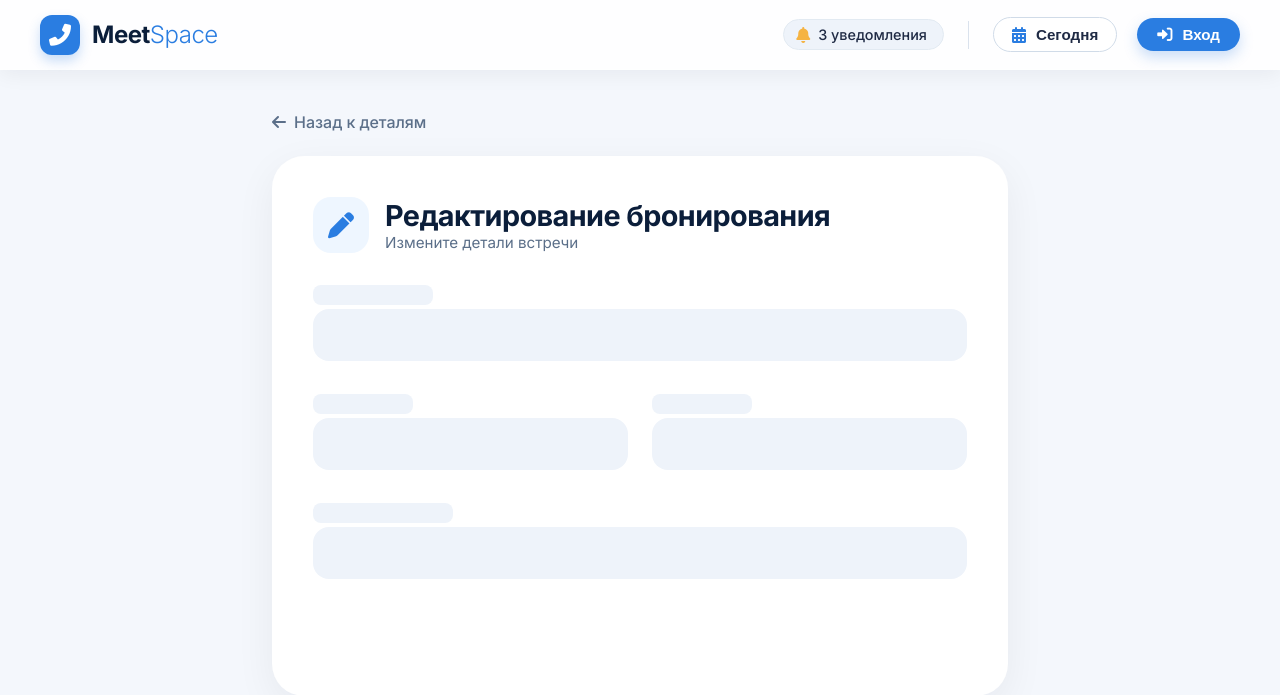
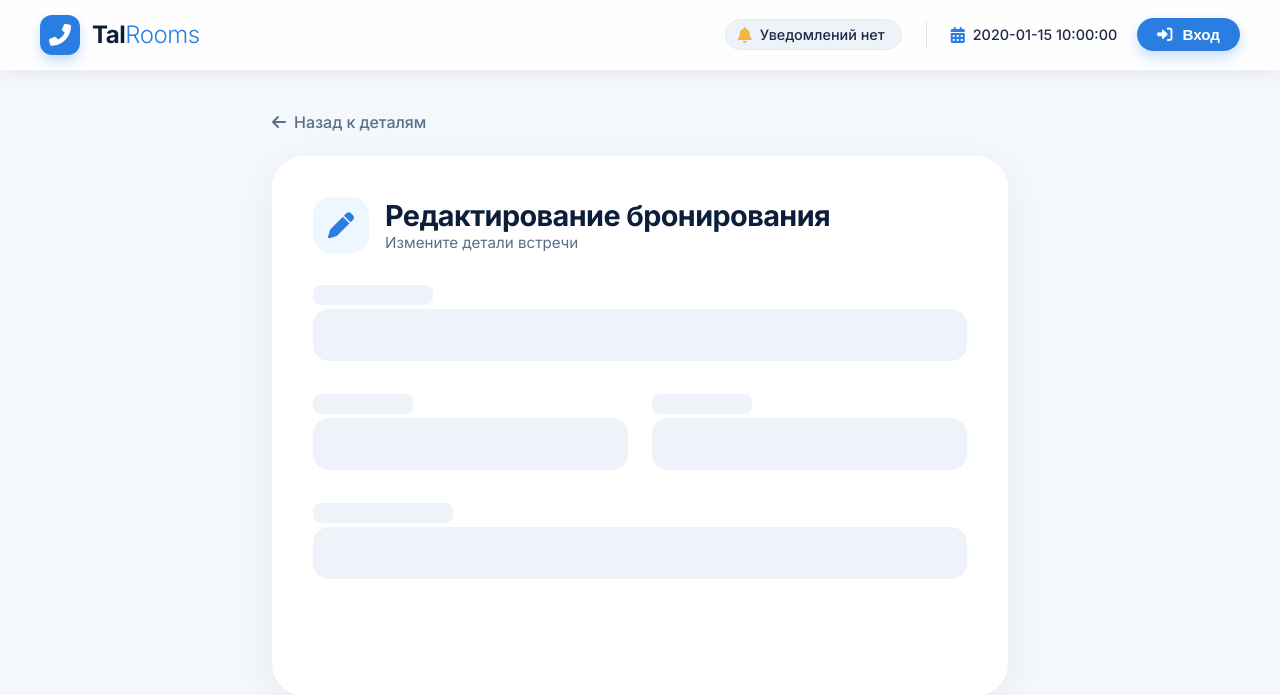
Before and after one commit to Jiikken/TalRooms, a FastAPI app: template app/frontend/templates/edit_booked_room.html in a window 1280 px wide. Shown: the top 695 px of the page. Run offline with FastAPI, Linux system fonts and the light colour scheme; the template is opened without the code that fills it: most values are stand-ins (such as "Sample title", 1, 10 or a date in 2020).

Commit message:
Правка других неисправностей

```diff
--- a/app/frontend/static/js/edit_booked_room.js
+++ b/app/frontend/static/js/edit_booked_room.js
@@ -161,3 +161,55 @@ document.addEventListener('DOMContentLoaded', () => {
   const bookingId = getBookingIdFromUrl();
   fetchBookingData(bookingId);
 });
+
+async function createAuthButton(type) {
+  authContainer.innerHTML = '';
+
+  if (type === 'login') {
+    const link = document.createElement('a');
+    link.href = '/auth/login';
+    link.style.textDecoration = 'none';
+
+    const button = document.createElement('button');
+    button.id = 'authButton';
+    button.className = 'btn-primary';
+    button.innerHTML = '<i class="fas fa-sign-in-alt"></i> Вход';
+
+    link.appendChild(button);
+    authContainer.appendChild(link);
+  } else if (type === 'profile') {
+    const link = document.createElement('a');
+
+    const userId = await fetch('/user/get/id');
+    const dataUser = await userId.json();
+
+    link.href = '/user/profile/' + dataUser.user_id;
+    link.style.textDecoration = 'none';
+
+    const button = document.createElement('button');
+    button.id = 'authButton';
+    button.className = 'btn-primary';
+    button.innerHTML = '<i class="fas fa-user-circle"></i> Личный кабинет';
+
+    link.appendChild(button);
+    authContainer.appendChild(link);
+  }
+}
+
+const authButton = document.getElementById('authButton');
+const authButtonText = document.getElementById('authButtonText');
+
+async function updateAuthButton() {
+  const response = await fetch('/user/check-auth');
+  const data = await response.json();
+
+  if (data.authenticated) {
+    createAuthButton('profile');
+  } else {
+    createAuthButton('login');
+  }
+}
+
+updateAuthButton();
+
+window.updateAuthButton = updateAuthButton;
--- a/app/frontend/static/js/profile.js
+++ b/app/frontend/static/js/profile.js
@@ -33,7 +33,7 @@ async function createViewAllBookedButton() {
   newButton.className = 'btn-edit';
   newButton.innerHTML = '<i class="fas fa-calendar-plus"></i> Посмотреть все брони';
   newButton.addEventListener('click', function() {
-    window.location.href = '/all-booked-rooms';
+    window.location.href = '/booking-rooms/all-booked-rooms';
   });
 
   container.insertBefore(newButton, container.firstChild);
--- a/app/frontend/templates/edit_booked_room.html
+++ b/app/frontend/templates/edit_booked_room.html
@@ -3,7 +3,7 @@
 <head>
   <meta charset="UTF-8">
   <meta name="viewport" content="width=device-width, initial-scale=1.0">
-  <title>Редактирование бронирования · MeetSpace</title>
+  <title>Редактирование бронирования | TalRooms</title>
   <link rel="preconnect" href="https://fonts.googleapis.com">
   <link rel="preconnect" href="https://fonts.gstatic.com" crossorigin>
   <link href="https://fonts.googleapis.com/css2?family=Inter:ital,opsz,wght@0,14..32,100..900;1,14..32,100..900&display=swap" rel="stylesheet">
@@ -13,21 +13,27 @@
 <body>
   <header class="header">
     <div class="header-left">
-      <div class="logo-icon"><i class="fas fa-phone-alt"></i></div>
-      <div class="brand">Meet<span>Space</span></div>
+      <a href="/" style="text-decoration: none; display: flex; align-items: center; gap: 12px;">
+        <div class="logo-icon"><i class="fas fa-phone-alt"></i></div>
+        <div class="brand">Tal<span>Rooms</span></div>
+      </a>
     </div>
     <div class="header-right">
       <div class="header-badge">
-        <i class="fas fa-bell"></i> 3 уведомления
+        <i class="fas fa-bell"></i> Уведомлений нет
       </div>
       <div class="divider"></div>
-      <button class="btn-outline">
-        <i class="fas fa-calendar-alt"></i>
-        <span>Сегодня</span>
-      </button>
-      <button class="btn-primary">
-        <i class="fas fa-sign-in-alt"></i> Вход
-      </button>
+      <div class="header-badge" style="background: transparent; border: none; padding: 0;">
+        <i class="fas fa-calendar-alt" style="color: #2a7de1;"></i>
+        <span style="font-weight: 500; color: #1f2a44;">{{ today_date }}</span>
+      </div>
+      <div id="authContainer">
+        <a href="/auth/login" style="text-decoration: none;">
+          <button id="authButton" class="btn-primary">
+            <i class="fas fa-sign-in-alt"></i> Вход
+          </button>
+        </a>
+      </div>
     </div>
   </header>
 
```
